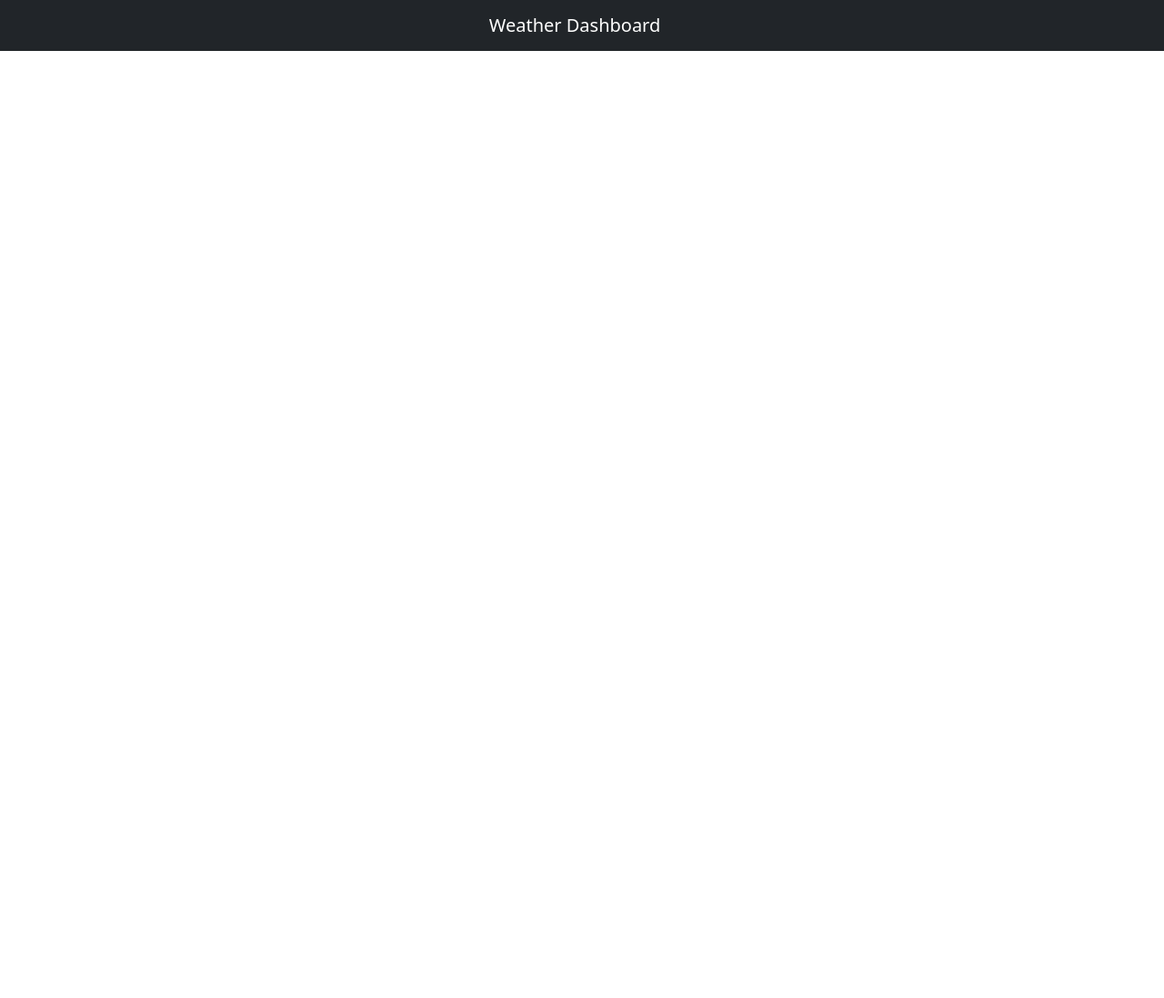
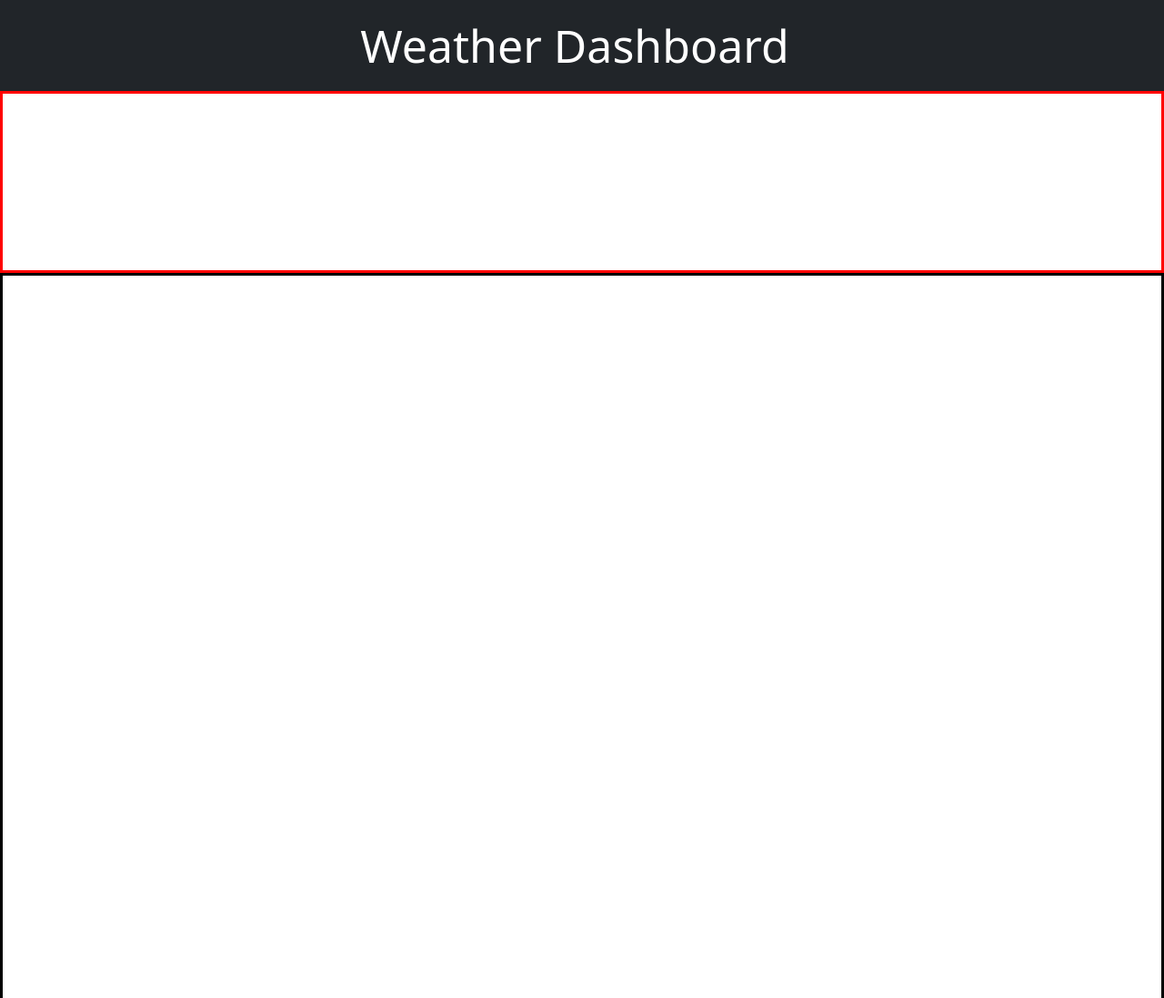
Before and after one commit to mrosavourazeris/Weather-Dashboard, a plain HTML site: page index.html in a window 1280 px wide. Shown: the whole page at 91% size. Before the commit the page ends 800 px from the top, so only its background shows below. Drawn offline with nearby package versions, Linux system fonts and the light colour scheme.

Commit message:
Adding layout to html with bootstrap and my css

```diff
--- a/Assets/style.css
+++ b/Assets/style.css
@@ -0,0 +1,19 @@
+#myNavbar {
+    height: 100px;
+}
+
+#myNavbarText{
+    font-size: 50px;
+}
+
+.firstRow{
+border: solid;
+border-color: red;
+height: 200px;
+}
+
+.secondRow{
+border: solid;
+border-color: black;
+height: 800px;
+}
--- a/index.html
+++ b/index.html
@@ -15,12 +15,28 @@
 <body>
 
     <header>
-        <nav class="navbar navbar-light bg-dark">
+        <nav id="myNavbar" class="navbar navbar-light bg-dark">
             <div class="container-fluid justify-content-center">
-              <a class="navbar-brand text-white" href="#">Weather Dashboard</a>
+                <a id="myNavbarText" class="navbar-brand text-white" href="#">Weather Dashboard</a>
             </div>
-          </nav>
+        </nav>
     </header>
+
+    <div class="container-fluid justify-content-center">
+        <div class="row firstRow">
+            <div class="col-3 mainColumns"></div>
+            <div class="col-9 mainColumns"></div>
+        </div>
+
+        <div class="row secondRow">
+            <div class="col-3 mainColumns"></div>
+            <div class="col-9 mainColumns"></div>
+
+        </div>
+
+    </div>
+
+
 
 
 
```
